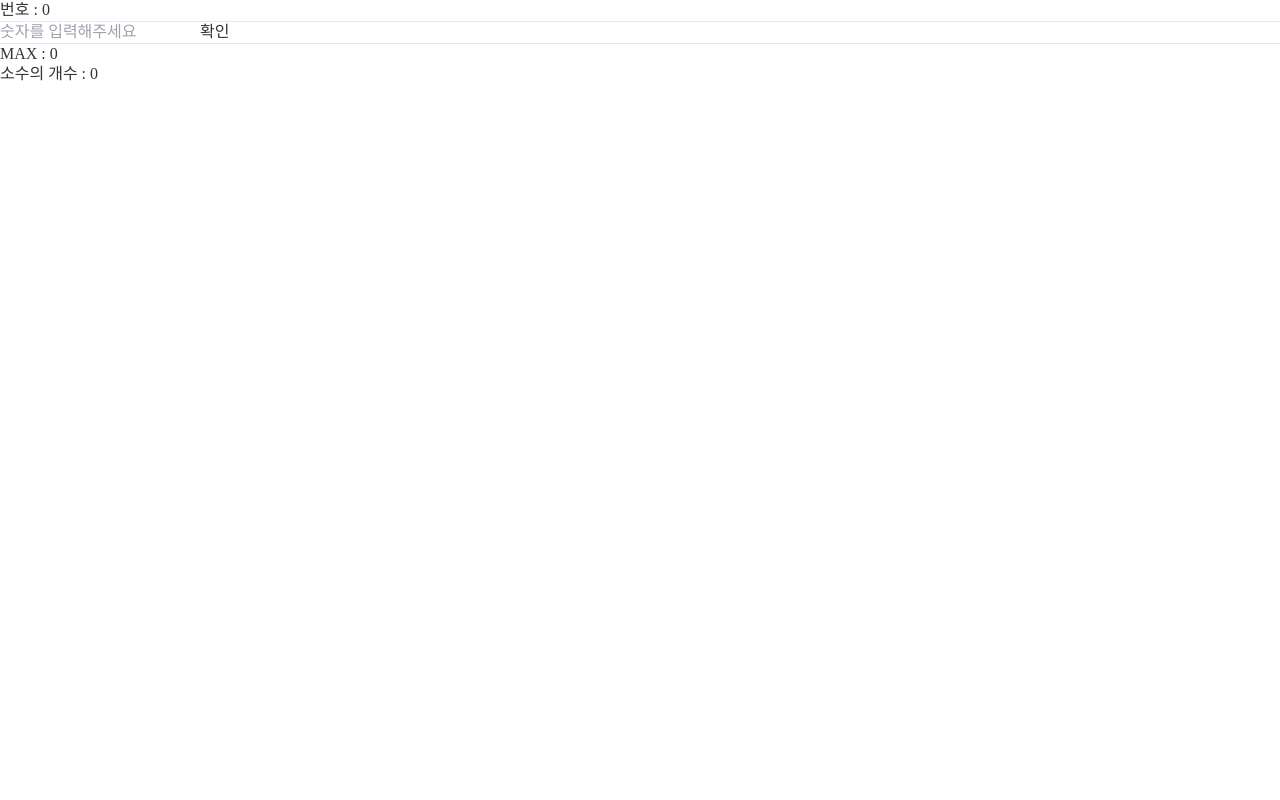
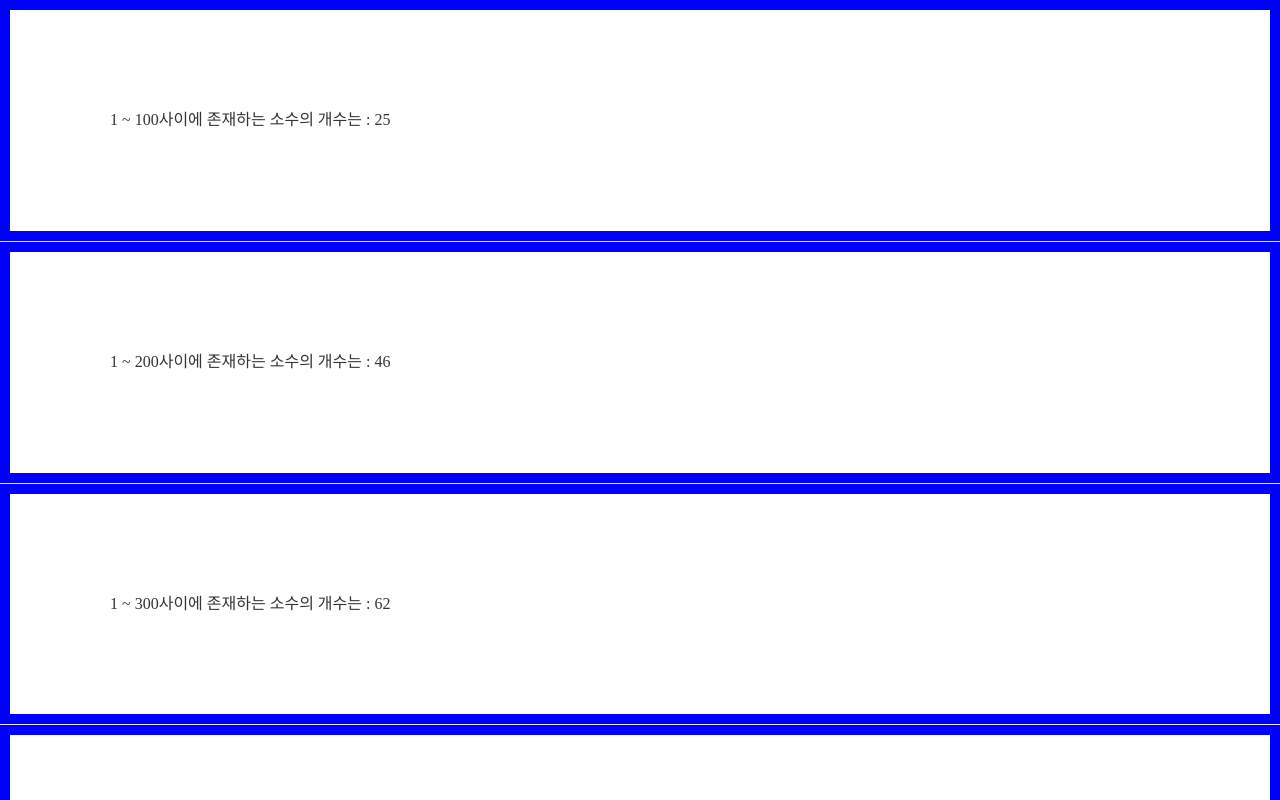
Before and after one commit to Bravetomato/react-proj, a React (Create React App) app: page / in a window 1280 px wide. Shown: the top 800 px of the page. Built offline with nearby package versions, Linux system fonts and the light colour scheme; a web font is replaced by a local one.

Commit message:
최적화-useEffect, useMemo

```diff
--- a/src/App.js
+++ b/src/App.js
@@ -1,7 +1,7 @@
 import React, { useEffect, useState, useMemo } from "react";
 
 import "./App.css";
-// 입력한 숫자들 중 소수의 갯수를 구하는 코드-useMemo 사용
+// 입력한 숫자들 중 소수의 갯수를 구하는 코드
 
 function isPrimeNumber(no) {
   for (let i = 2; i < no; i++) {
@@ -33,56 +33,48 @@ function getPrimeNumbersCount(max) {
   return getPrimeNumbers(max).length;
 }
 
+// 1~max사이 존재하는 소수 개수 구하기-Reactmemo
+function PrimeNosCount({ max }) {
+  // 1. useEffect로 최적화
+  // const [count, setCount] = useState(0);
+
+  // useEffect(() => {
+  //   const count = getPrimeNumbersCount(max);
+  //   setCount(count);
+  // }, [max]);
+  // 위에서 선언한 count에 소수갯수를 넣고, [max] 값이 변할 때만 실행한다.
+
+  // 2. useMemo로 최적화
+  const count = useMemo(() => getPrimeNumbersCount(max), [max]);
+  // getPrimeNumbersCount(max) : 직전 값
+  // [max] :  새로운 값
+
+  return (
+    <div style={{ border: "10px solid blue", padding: 100 }}>
+      1 ~ {max}사이에 존재하는 소수의 개수는 : {count}
+    </div>
+  );
+}
+
 let AppCallCount = 0;
 
 function App() {
   AppCallCount++;
   console.log(`AppCallCount : ${AppCallCount}`);
 
-  const [inputedNo, setInputedNo] = useState(0);
   const [no, setNo] = useState(0);
-
-  const primeNumbersCount = useMemo(
-    () => getPrimeNumbersCount(inputedNo),
-    [inputedNo]
-  );
-  // 함수의 형태를 만든 후 usaMemo로 감싸준다.
-  // getPrimeNumbersCount(inputedNo) : 직전의 값
-  // [inputedNo] : 새로 들어온 값
-  // 직전의 값을 기억해서 새로 들어온 값과 기억해서 비교 후 빠르게 처리하는 함수.
-  // 모든 값을 다 기억하는 것이 아니다.
-
-  const onSubmit = (e) => {
-    e.preventDefault();
-
-    const form = e.target;
-
-    form.number.value = form.number.value.trim();
-
-    if (form.number.value.length == 0) {
-      alert("숫자를 입력해주세요");
-      form.number.focus();
-      return;
-    }
-
-    const number = form.number.valueAsNumber;
-
-    form.number.focus();
-
-    setInputedNo(number);
-  };
 
   return (
     <>
-      <form onSubmit={onSubmit}>
-        <button onClick={() => setNo(no + 1)}>번호 : {no}</button>
-        <hr />
-        <input type="number" name="number" placeholder="숫자를 입력해주세요" />
-        <input type="submit" value="확인" />
-        <hr />
-        <div>MAX : {inputedNo}</div>
-        <div>소수의 개수 : {primeNumbersCount}</div>
-      </form>
+      <PrimeNosCount max={100} />
+      <hr />
+      <PrimeNosCount max={200} />
+      <hr />
+      <PrimeNosCount max={300} />
+      <hr />
+      <PrimeNosCount max={1000000} />
+      <hr />
+      <button onClick={() => setNo(no + 1)}>버튼 : {no}</button>
     </>
   );
 }
```
